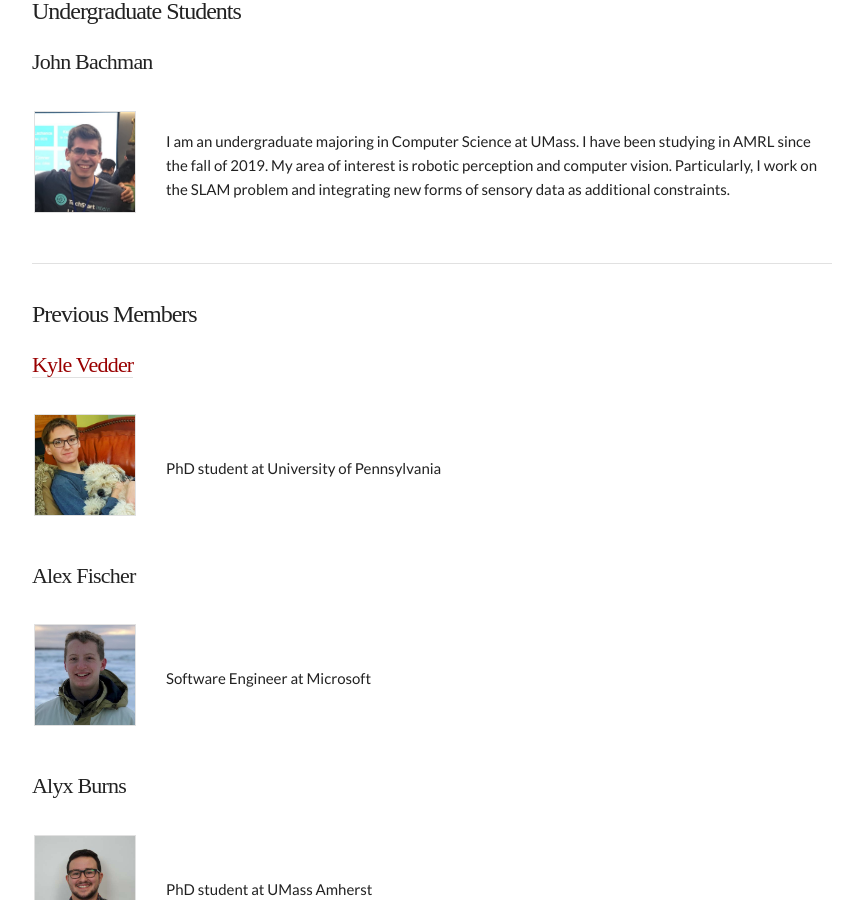
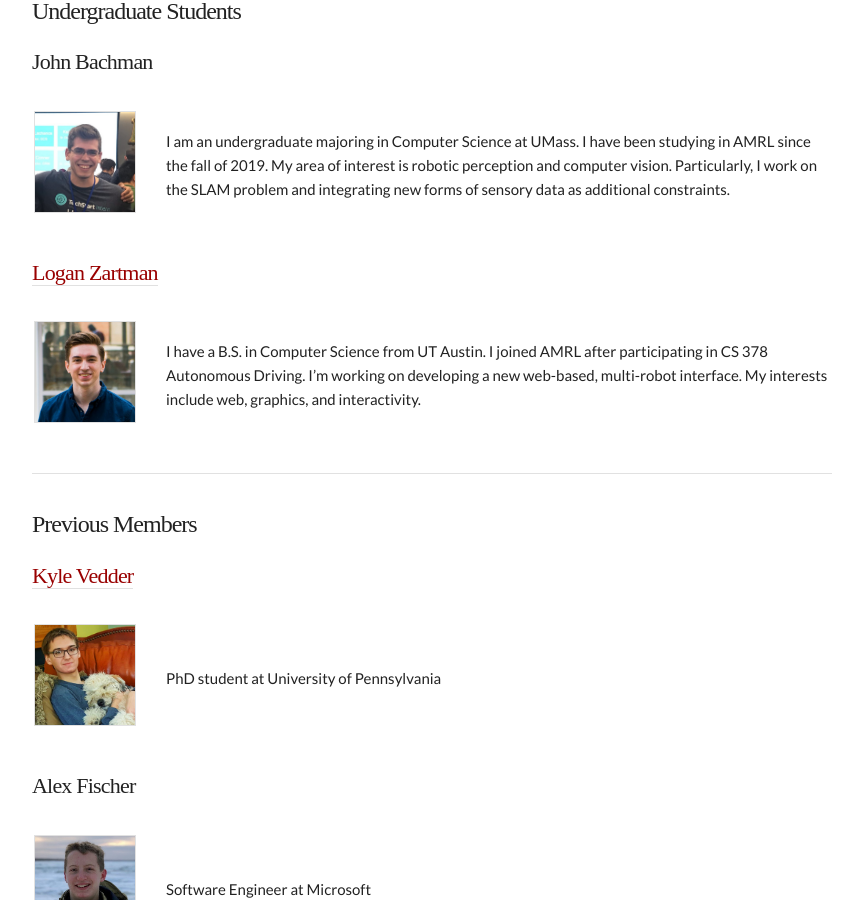
Before and after one commit to ut-amrl/ut-amrl.github.io, a Jekyll site: the page built from people.md, in a window 1280 px wide and 900 px high, scrolled down 1628 px. Shown: the whole window, without its empty margins (208-1066 px from the left). Built offline with Jekyll 4.4.1, drawn with Linux system fonts in a browser that asks for light colours; nearby versions of some CDN libraries; some web fonts are replaced.

Commit message:
Update people.md

```diff
--- a/people.md
+++ b/people.md
@@ -48,6 +48,11 @@ order: 1
 | ![John Bachman](assets/images/people/john_bachman.jpg) | I am an undergraduate majoring in Computer Science at UMass. I have been studying in AMRL since the fall of 2019. My area of interest is robotic perception and computer vision. Particularly, I work on the SLAM problem and integrating new forms of sensory data as additional constraints. |
 {: .people_table_hack}
 
+#### [Logan Zartman](https://zartman.org)
+
+| ![Logan Zartman](assets/images/people/logan_zartman.jpg) | I have a B.S. in Computer Science from UT Austin. I joined AMRL after participating in CS 378 Autonomous Driving. I'm working on developing a new web-based, multi-robot interface. My interests include web, graphics, and interactivity.
+{: .people_table_hack}
+
 ---
 
 ### Previous Members
@@ -82,6 +87,8 @@ order: 1
 |![Samer Nashed](assets/images/people/samer_nashed.jpg) | PhD student at UMass Amherst|
 {: .people_table_hack}
 
+---
+
 #### George Larionov
 
 |![George Larianov](assets/images/people/george_larionov.jpg) | MS student at Carnegie Mellon University |
```
Also changed, not shown: assets/images/people/logan_zartman.jpg (added).
